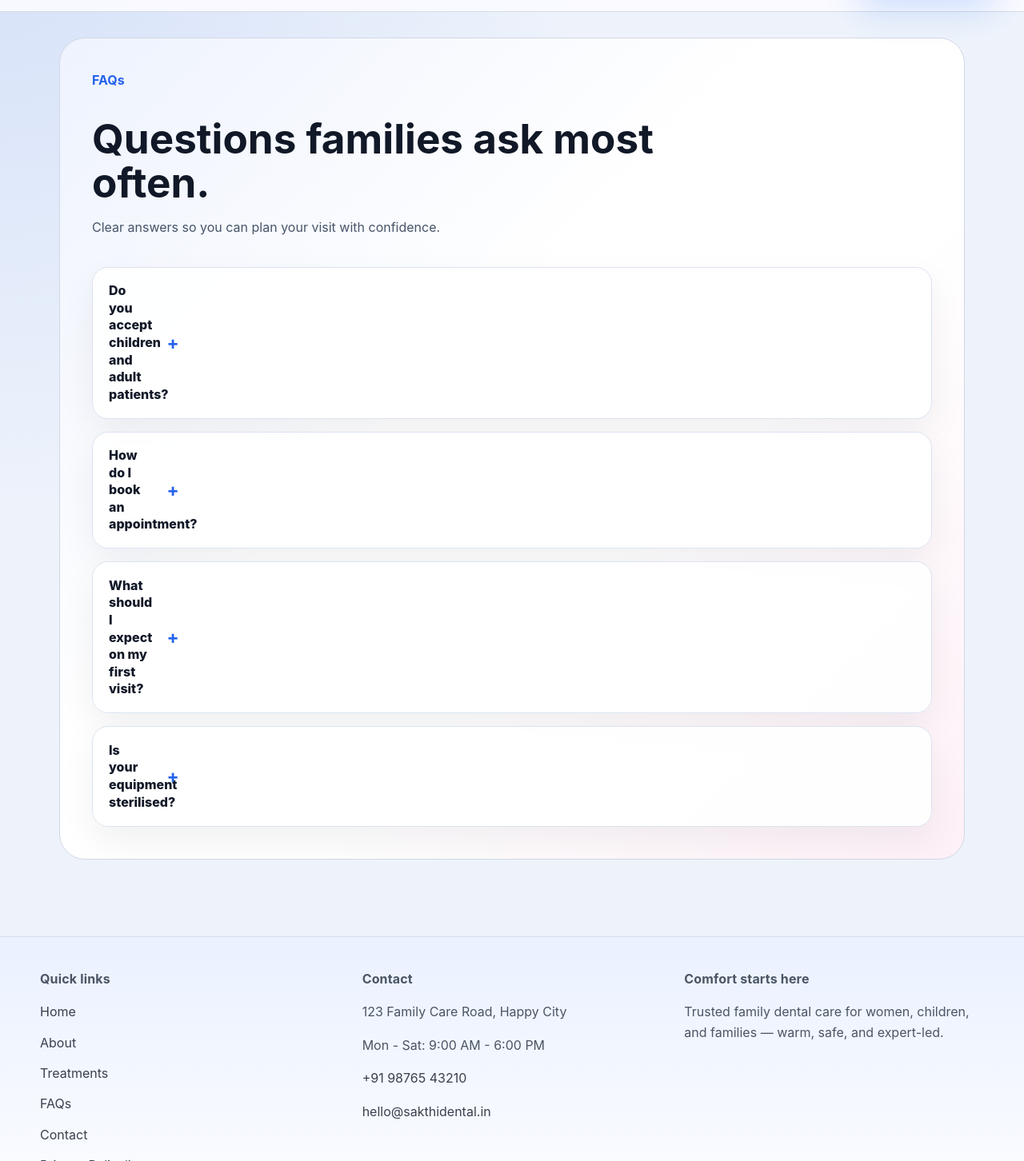
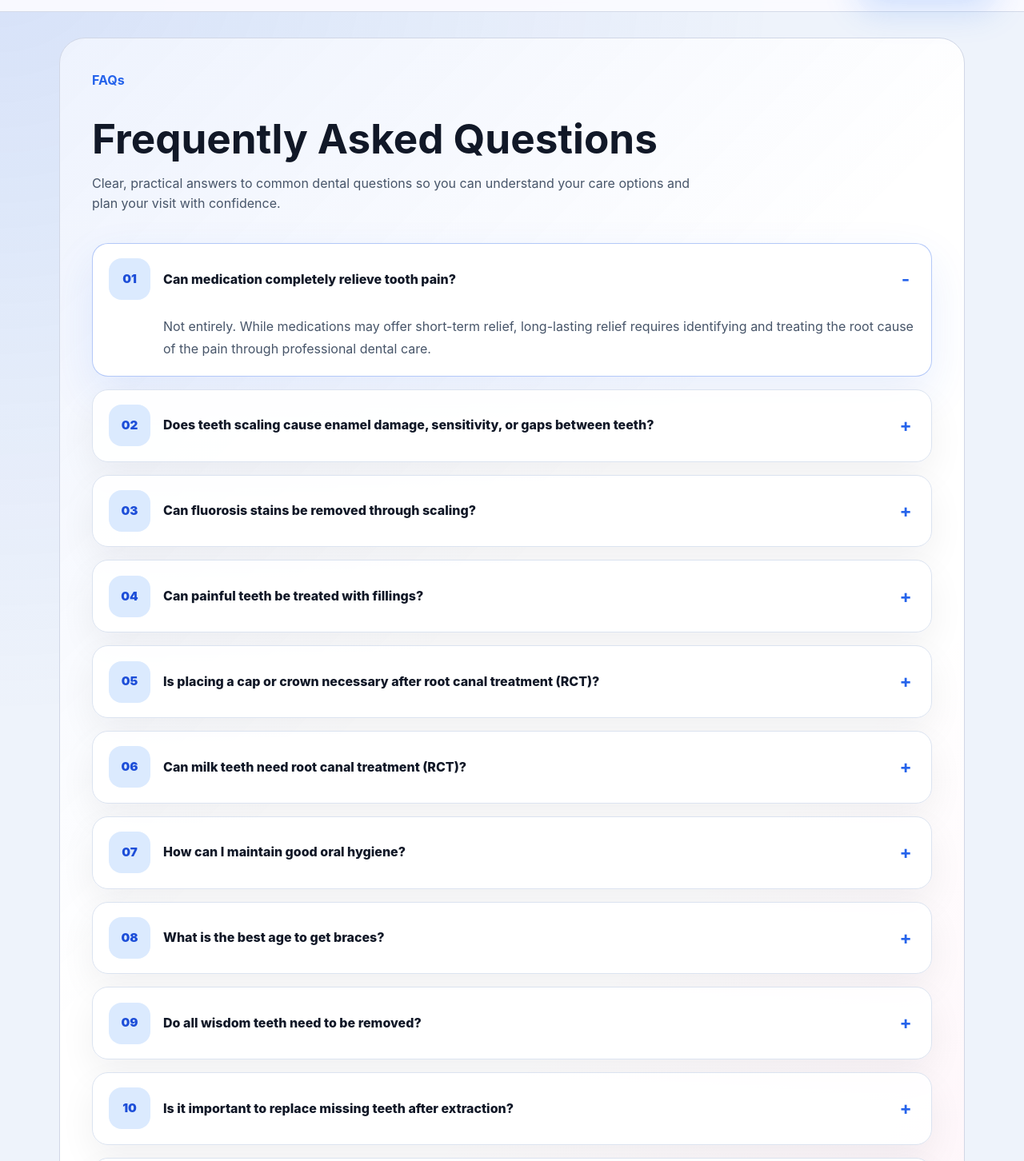
Before and after one commit to NihitAgarwal1/ShadowFox_Dental_Clinic, an Angular app: page /faq in a window 1280 px wide. Shown: the part 76-1528 px from the top of the page at 80% size. Built offline with nearby package versions, Linux system fonts and the light colour scheme.

Commit message:
All question list added with answers

```diff
--- a/src/app/faq.component.html
+++ b/src/app/faq.component.html
@@ -1,25 +1,172 @@
 <section class="page-section page-faq">
   <div class="page-intro">
     <span>FAQs</span>
-    <h1>Questions families ask most often.</h1>
-    <p>Clear answers so you can plan your visit with confidence.</p>
+    <h1>Frequently Asked Questions</h1>
+    <p>
+      Clear, practical answers to common dental questions so you can understand your care options
+      and plan your visit with confidence.
+    </p>
   </div>
-  <div class="faq-list">
+
+  <div class="faq-list" aria-label="Frequently asked dental questions">
+    <details open>
+      <summary>
+        <span>01</span>
+        Can medication completely relieve tooth pain?
+      </summary>
+      <p>
+        Not entirely. While medications may offer short-term relief, long-lasting relief requires
+        identifying and treating the root cause of the pain through professional dental care.
+      </p>
+    </details>
+
     <details>
-      <summary>Do you accept children and adult patients?</summary>
-      <p>Yes. Our clinic is structured to support children, women, and families with a calm, safe experience.</p>
+      <summary>
+        <span>02</span>
+        Does teeth scaling cause enamel damage, sensitivity, or gaps between teeth?
+      </summary>
+      <p>
+        No. Scaling safely removes plaque and tartar from teeth and below the gum line. It does not
+        damage enamel or create gaps. Some temporary sensitivity may occur, but it usually subsides
+        as gums heal and reattach to the teeth.
+      </p>
     </details>
+
     <details>
-      <summary>How do I book an appointment?</summary>
-      <p>Use the contact page form, or click the “Fix Appointment” button from any page.</p>
+      <summary>
+        <span>03</span>
+        Can fluorosis stains be removed through scaling?
+      </summary>
+      <p>
+        Scaling can remove surface (extrinsic) stains but not fluorosis, which is an internal
+        (intrinsic) stain. Fluorosis may require treatments like bleaching, veneers, or crowns for
+        cosmetic improvement.
+      </p>
     </details>
+
     <details>
-      <summary>What should I expect on my first visit?</summary>
-      <p>We review your dental history, perform an exam, and explain a gentle treatment plan.</p>
+      <summary>
+        <span>04</span>
+        Can painful teeth be treated with fillings?
+      </summary>
+      <p>
+        Not always. If the cavity has reached the pulp, the innermost layer of the tooth, simple
+        filling will not help. In such cases, root canal treatment or tooth extraction might be
+        necessary. Fillings are effective only when the damage is limited to the outer layers
+        (enamel and dentin).
+      </p>
     </details>
+
     <details>
-      <summary>Is your equipment sterilised?</summary>
-      <p>Yes. We follow strict sterilisation and hygiene standards for all tools and treatment areas.</p>
+      <summary>
+        <span>05</span>
+        Is placing a cap or crown necessary after root canal treatment (RCT)?
+      </summary>
+      <p>
+        Yes. A crown is recommended after RCT to protect the treated tooth, which may be weaker due
+        to decay. It prevents fractures and adds durability, especially during chewing.
+      </p>
+    </details>
+
+    <details>
+      <summary>
+        <span>06</span>
+        Can milk teeth need root canal treatment (RCT)?
+      </summary>
+      <p>
+        Yes. If a milk tooth has a deep cavity and is likely to remain in the mouth for some time,
+        an RCT can preserve it and prevent infection or early loss.
+      </p>
+    </details>
+
+    <details>
+      <summary>
+        <span>07</span>
+        How can I maintain good oral hygiene?
+      </summary>
+      <p>
+        Brush your teeth twice daily with proper technique, rinse after meals, floss regularly, and
+        schedule routine check-ups with your dentist to maintain healthy teeth and gums.
+      </p>
+    </details>
+
+    <details>
+      <summary>
+        <span>08</span>
+        What is the best age to get braces?
+      </summary>
+      <p>
+        Braces are most effective between ages 12 and 14, when the jaw and teeth are still
+        developing. However, some cases may benefit from earlier intervention depending on the
+        condition.
+      </p>
+    </details>
+
+    <details>
+      <summary>
+        <span>09</span>
+        Do all wisdom teeth need to be removed?
+      </summary>
+      <p>
+        No. Wisdom teeth only require removal if they are impacted, infected, or causing pain due to
+        crowding or damage to adjacent teeth.
+      </p>
+    </details>
+
+    <details>
+      <summary>
+        <span>10</span>
+        Is it important to replace missing teeth after extraction?
+      </summary>
+      <p>
+        Yes. Replacing extracted teeth helps maintain proper bite alignment and prevents adjacent
+        teeth from shifting, which can affect chewing and overall oral function.
+      </p>
+    </details>
+
+    <details>
+      <summary>
+        <span>11</span>
+        What are the benefits of dental implants?
+      </summary>
+      <p>
+        Dental implants restore both the appearance and functionality of missing teeth. They provide
+        a stable, natural-looking solution that can improve confidence and overall quality of life.
+      </p>
+    </details>
+
+    <details>
+      <summary>
+        <span>12</span>
+        Which type of toothbrush and toothpaste should I use?
+      </summary>
+      <p>
+        Use a soft or medium-bristled toothbrush with a small head for better reach. Choose a
+        non-abrasive fluoride toothpaste and replace your toothbrush every three months for optimal
+        hygiene.
+      </p>
+    </details>
+
+    <details>
+      <summary>
+        <span>13</span>
+        What causes tooth sensitivity?
+      </summary>
+      <p>
+        Tooth sensitivity can result from enamel wear (due to attrition or abrasion), tooth decay,
+        exposed tooth roots, or hairline cracks in the teeth.
+      </p>
+    </details>
+
+    <details>
+      <summary>
+        <span>14</span>
+        How often should I see a dentist?
+      </summary>
+      <p>
+        Visiting your dentist every six months is recommended for routine check-ups, professional
+        cleaning, and preventive care to maintain good oral health.
+      </p>
     </details>
   </div>
 </section>
```
